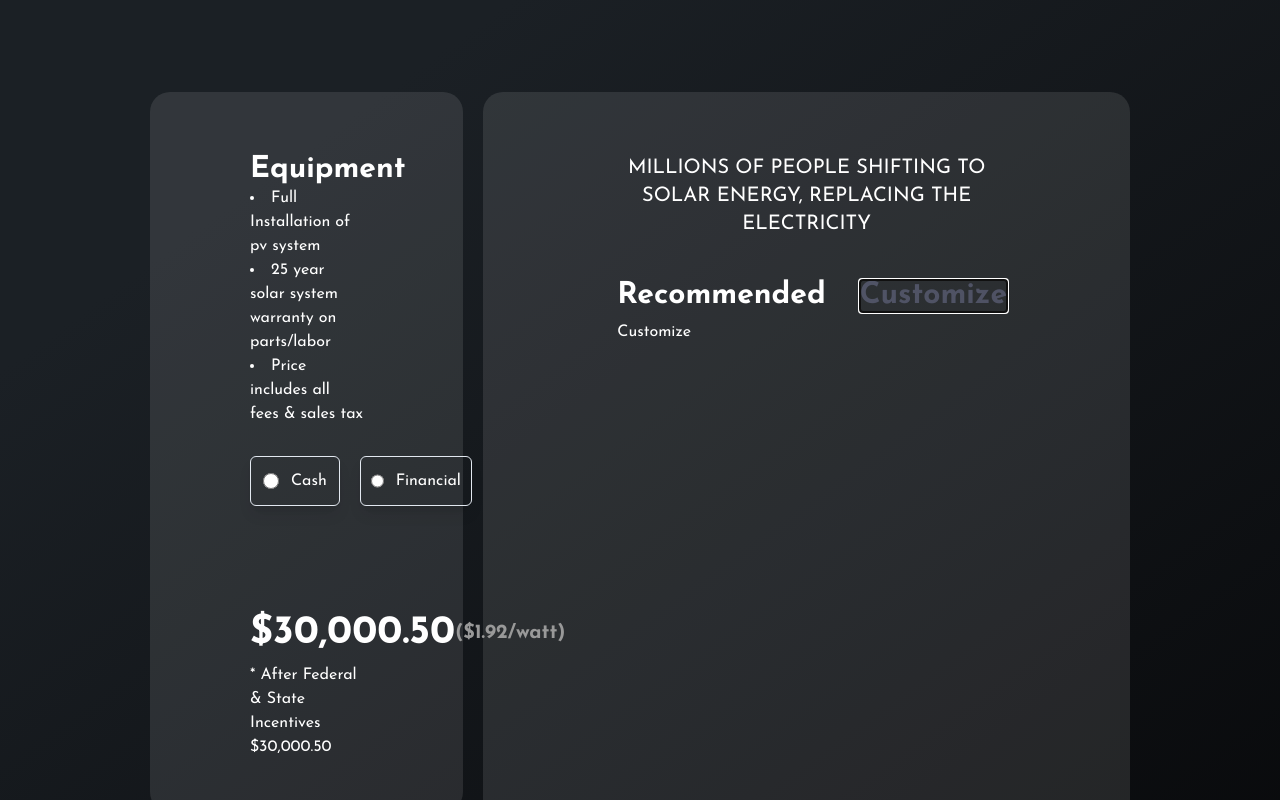
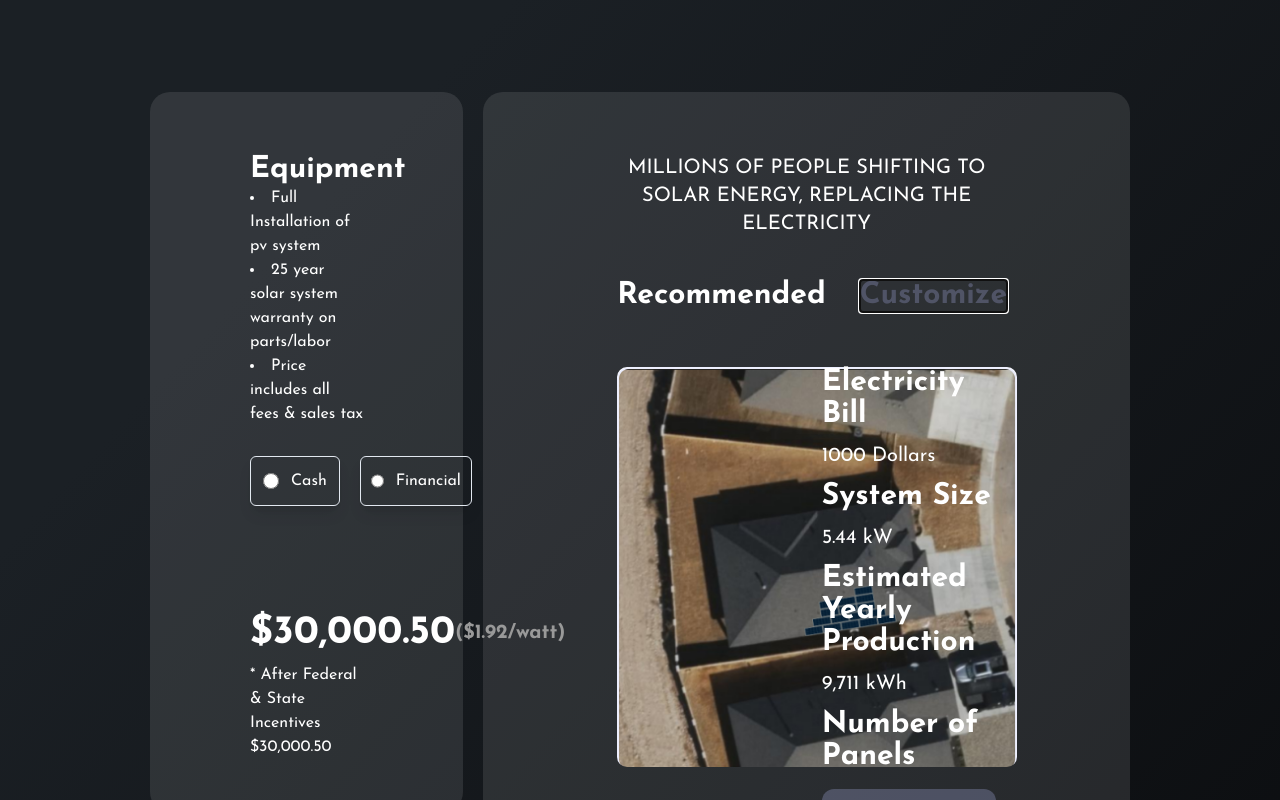
Before and after one commit to JOY-JB/ar-solar-site, a Next.js app: page /quote in a window 1280 px wide. Both pictures are taken after a click on the tab "Customize". Shown: the top 800 px of the page. Built offline with nearby package versions, Linux system fonts and the light colour scheme.

Commit message:
number of panel incremental functionality done

```diff
--- a/package.json
+++ b/package.json
@@ -20,6 +20,7 @@
     "next": "14.1.0",
     "react": "^18",
     "react-dom": "^18",
+    "react-icons": "^5.1.0",
     "tailwind-merge": "^2.2.1",
     "tailwindcss-animate": "^1.0.7"
   },
--- a/src/app/globals.css
+++ b/src/app/globals.css
@@ -73,4 +73,9 @@
   body {
     @apply bg-background text-foreground;
   }
+  input[type="number"]::-webkit-inner-spin-button,
+  input[type="number"]::-webkit-outer-spin-button {
+    -webkit-appearance: none;
+    margin: 0;
+  }
 }
--- a/src/app/quote/page.jsx
+++ b/src/app/quote/page.jsx
@@ -1,3 +1,4 @@
+import CustomizeTabSection from "@/components/quote/customizeTabSection/customiseTabSection";
 import { Tabs, TabsContent, TabsList, TabsTrigger } from "@/components/ui/tabs";
 import Image from "next/image";
 
@@ -89,7 +90,7 @@ const page = () => {
                   <div className="mt-[55px] grid md:grid-cols-2 w-full md:gap-x-[30px]">
                     <div className="md:size-[400px] rounded-[10px] overflow-hidden">
                       <Image
-                        src="https://picsum.photos/500/500"
+                        src="/assets/images/roofImage.jpg"
                         width={500}
                         height={500}
                         alt="map"
@@ -119,7 +120,7 @@ const page = () => {
                         <h2 className="text-2xl md:text-[30px] font-bold">
                           Number of Panels
                         </h2>
-                        <p className="text-[20px]">9,711 kWh</p>
+                        <p className="text-[20px]">16</p>
                       </div>
                     </div>
                   </div>
@@ -313,7 +314,9 @@ const page = () => {
                   </Tabs>
                 </div>
               </TabsContent>
-              <TabsContent value="customize">Customize</TabsContent>
+              <TabsContent value="customize">
+                <CustomizeTabSection />
+              </TabsContent>
             </Tabs>
           </div>
         </div>
--- /dev/null
+++ b/src/components/quote/customizeTabSection/CustomiseTabSection.jsx
@@ -0,0 +1,103 @@
+"use client";
+
+import Image from "next/image";
+import { useState } from "react";
+import { FaMinus, FaPlus } from "react-icons/fa";
+
+const CustomizeTabSection = () => {
+  const [numberOfPanel, setNumberOfPanel] = useState(16);
+
+  const handleIncrement = () => {
+    setNumberOfPanel((prev) => {
+      if (prev < 100) {
+        return prev + 1;
+      }
+      return prev;
+    });
+  };
+
+  const handleDecrement = () => {
+    setNumberOfPanel((prev) => {
+      if (prev > 0) {
+        return prev - 1;
+      }
+      return prev;
+    });
+  };
+
+  return (
+    <div className="w-full">
+      <div className="mt-[55px] grid md:grid-cols-2 w-full md:gap-x-[30px]">
+        <div className="md:size-[400px] rounded-[10px] overflow-hidden">
+          <Image
+            src="/assets/images/roofImage.jpg"
+            width={500}
+            height={500}
+            alt="map"
+            className="w-full"
+          />
+        </div>
+        <div className="space-y-4 md:space-y-0 leading-7 md:leading-[50px] mt-10 md:mt-0">
+          <div className="">
+            <h2 className="text-2xl md:text-[30px] font-bold">
+              Electricity Bill
+            </h2>
+            <p className="text-[20px]">1000 Dollars</p>
+          </div>
+          <div>
+            <h2 className="text-2xl md:text-[30px] font-bold">System Size</h2>
+            <p className="text-[20px]">5.44 kW</p>
+          </div>
+          <div>
+            <h2 className="text-2xl md:text-[30px] font-bold">
+              Estimated Yearly Production
+            </h2>
+            <p className="text-[20px]">9,711 kWh</p>
+          </div>
+          <div>
+            <h2 className="text-2xl md:text-[30px] font-bold">
+              Number of Panels
+            </h2>
+            <div className="bg-[#BBC1FF]/25 w-fit rounded-xl mt-4">
+              <button className="p-4" onClick={handleDecrement}>
+                <FaMinus />
+              </button>
+              <input
+                type="number"
+                min={0}
+                value={numberOfPanel}
+                readOnly
+                className="w-20 bg-transparent outline-none border-0 text-center text-xl"
+              />
+              <button className="p-4" onClick={handleIncrement}>
+                <FaPlus />
+              </button>
+            </div>
+          </div>
+        </div>
+      </div>
+      <div className="mt-[55px]">
+        <div>
+          <h3 className="text-2xl md:text-[30px] font-bold">Solar Panel</h3>
+          <div
+            type="text"
+            className="block rounded-[10px] bg-[#BBC1FF]/25 py-[12px] md:w-3/5  pl-[10px] border border-[#BBC1FF]/25 "
+          >
+            <p className="text-base">Hanwha Q.PLUS L-G4.2 340 (x16)</p>
+          </div>
+        </div>
+        <div className="mt-[17px]">
+          <h3 className="text-2xl md:text-[30px] font-bold">Inverter</h3>
+          <div
+            type="text"
+            className="block rounded-[10px] bg-[#BBC1FF]/25 py-[12px] md:w-3/5  pl-[10px] border border-[#BBC1FF]/25 "
+          >
+            <p className="text-base">Enphase IQ7PLUS-72-2- US(x16)</p>
+          </div>
+        </div>
+      </div>
+    </div>
+  );
+};
+
+export default CustomizeTabSection;
```
Also changed, not shown: public/assets/images/roofImage.jpg (added), 1 other file (tests, documents, lock files or other folders).
